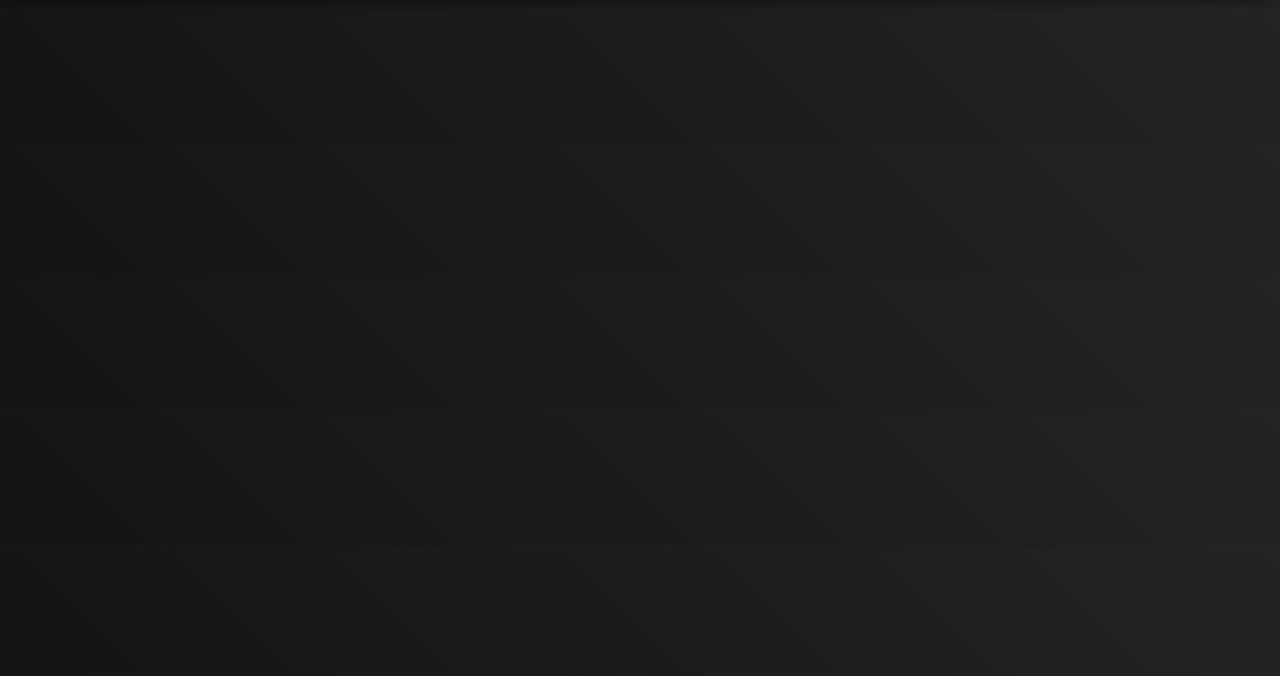
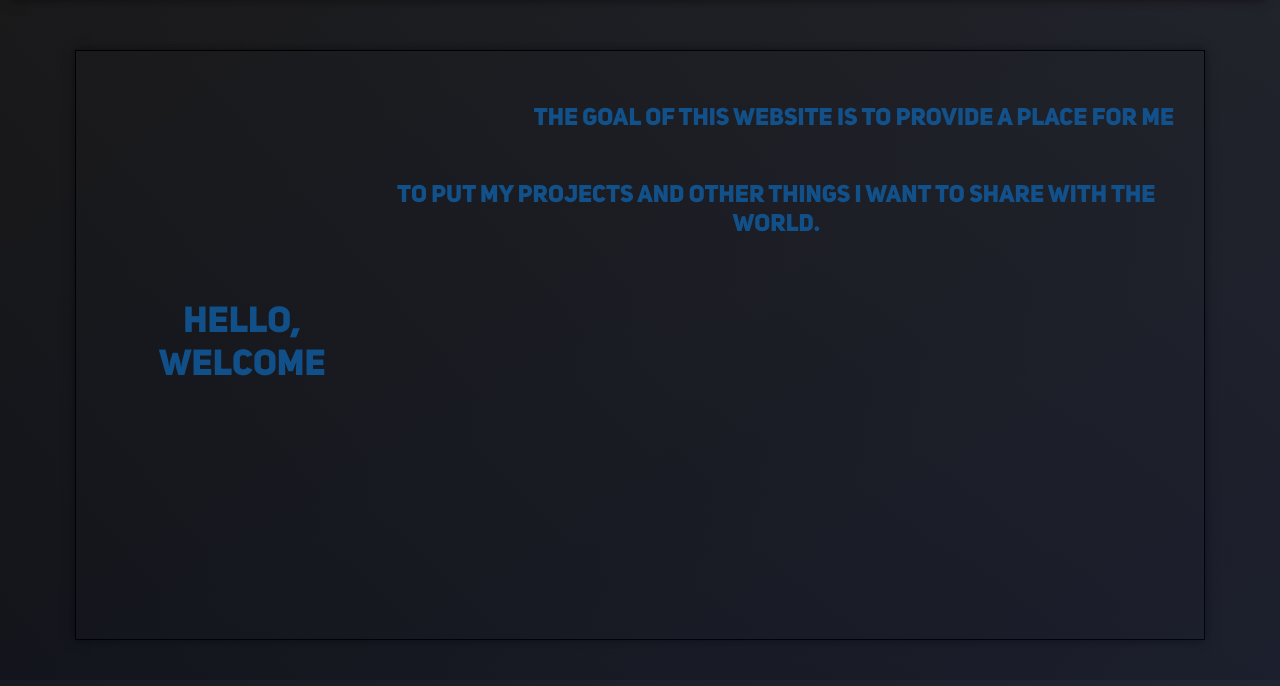
Before and after one commit to skullcrushercmd/realsteel, a plain HTML site: page index.html in a window 1280 px wide. Shown: the part 124-810 px from the top of the page. Drawn offline with nearby package versions, Linux system fonts and the light colour scheme.

Commit message:
another one

```diff
--- a/index.html
+++ b/index.html
@@ -8,6 +8,7 @@
     <script src="index.js" defer></script>
 </head>
 <body>
+    <div class="gradient-background"></div>
     <div class="top-bar">
         <div class="wrapper">
             <div class="profile">
@@ -33,6 +34,14 @@
             <span class="steel">rea</span><span class="tesla">L</span> <span class="steel">stee</span><span class="tesla">L</span>
         </a>
     </div>
-
-</body>
-</html>
+    <div class="content-container">
+        <div class="content">
+            <div class="content-large">
+                hello, welcome
+            </div>
+            <div class="right-text">
+                <p>the goal of this website is to provide a place for me  </p>
+                <p>to put my projects and other things i want to share with the world.</p>
+            </div>
+        </div>
+    </div>
--- a/style.css
+++ b/style.css
@@ -6,15 +6,70 @@
     font-family: 'Tesla';
     src: url('font/Tesla.ttf') format('truetype');
 }
+@font-face {
+    font-family: 'tech';
+    src: url('font/tech.otf') format('opentype');
+}
 body {
     font-family: 'Steel', sans-serif;
     margin: 0;
     padding: 0;
 
-    color: #c4c4c4;
+    color: rgba(255, 255, 255, 0.7); /* Semi-transparent white */
     background: linear-gradient(45deg, rgb(20, 20, 20), rgb(36, 36, 36));
     position: relative;
     overflow: hidden;
+}
+.gradient-background {
+    position: absolute;
+    top: 0;
+    left: 0;
+    width: 100%;
+    height: 100vh;
+    background: linear-gradient(to top left, rgba(5, 38, 185, 0.096), rgba(15, 15, 15, 0));
+
+}
+.content {
+    font-family: 'tech', sans-serif;
+    font-size: 24px;
+    text-align: center;
+    color: rgba(14, 105, 180, 0.705);
+    max-width: calc(100% - 150px);
+    width: 100%;
+    display: flex;
+    flex-direction: row;
+    justify-content: space-between;
+    align-items: center;
+    padding: 30px;
+    border: 1px solid #000;
+    box-sizing: border-box;
+    margin: 40px 30px;
+    height: calc(100vh - 80px - 50px - 80px);
+    box-shadow: 0px 0px 10px rgba(0, 0, 0, 0.5);
+
+}
+
+.content-large {
+    display: flex;
+    flex-direction: column;
+    justify-content: center;
+    align-items: center;
+    font-size: 36px;
+    text-align: center;
+    }
+
+.right-text {
+    display: flex;
+    flex-direction: column;
+    justify-content: flex-start;
+    align-items: flex-end;
+    align-self: flex-start; /* Add this line */
+}
+.content-container {
+    display: flex;
+    justify-content: center;
+    align-items: center;
+
 }
 .top-bar {
     display: flex;
```
Also changed, not shown: font/tech.otf (added).
